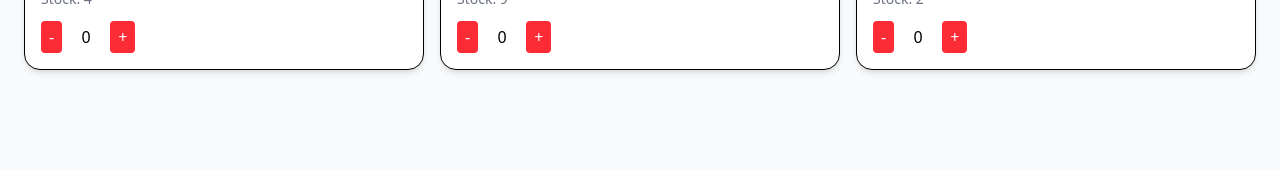
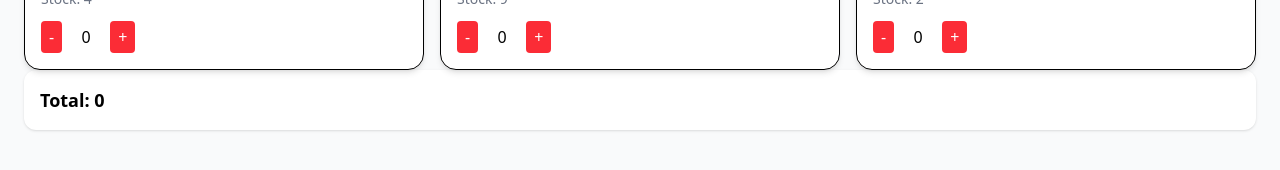
Before and after one commit to tara-parham/dashboard-project, a React app: page / in a window 1280 px wide. Shown: the part 176-346 px from the top of the page. Built offline with nearby package versions, Linux system fonts and the light colour scheme; the HTML template or start-up script is replaced by a standard one.

Commit message:
products info is in an App + created total summary

```diff
--- a/src/App.jsx
+++ b/src/App.jsx
@@ -1,12 +1,31 @@
+import { useState } from "react";
 import "./App.css";
 import ProductList from "./components/ProductList";
+import TotalSummary from "./components/TotalSummary";
 import { products } from "./data/products";
 
 function App() {
+  //state
+  const [productsWithCount, setProductsWithCount] = useState(
+    products.map((item) => ({ ...item, count: 0 }))
+  );
+  //function
+  function handleCountChange(id, newCount) {
+    setProductsWithCount(
+      productsWithCount.map((item) =>
+        item.id === id ? { ...item, count: newCount } : item
+      )
+    );
+  }
+  //return
   return (
     <section className="p-6 bg-gray-50 min-h-screen">
       <h1 className="text-2xl font-bold mb-4">🛍️ Product Dashboard</h1>
-      <ProductList products={products} />
+      <ProductList
+        products={productsWithCount}
+        onCountChange={handleCountChange}
+      />
+      <TotalSummary products={productsWithCount} />
     </section>
   );
 }
--- a/src/components/ProductCard.jsx
+++ b/src/components/ProductCard.jsx
@@ -1,14 +1,19 @@
-import { useState } from "react";
+export default function ProductCard({
+  id,
+  name,
+  price,
+  stock,
+  count,
+  onCountChange,
+}) {
+  //state
 
-export default function ProductCard({ name, price, stock }) {
-  //state
-  const [count, setCount] = useState(0);
   //function
   function handleAdd() {
-    if (stock > count) setCount(count + 1);
+    if (stock > count) onCountChange(id, count + 1);
   }
   function handleRemove() {
-    if (count > 0) setCount(count - 1);
+    if (count > 0) onCountChange(id, count - 1);
   }
   //return
   return (
--- a/src/components/ProductList.jsx
+++ b/src/components/ProductList.jsx
@@ -1,14 +1,9 @@
 import ProductCard from "./ProductCard";
-export default function ProductList({ products }) {
+export default function ProductList({ products, onCountChange }) {
   return (
     <section className="grid grid-cols-1 sm:grid-cols-2 md:grid-cols-3 gap-4">
       {products.map((item) => (
-        <ProductCard
-          key={item.id}
-          name={item.name}
-          price={item.price}
-          stock={item.stock}
-        />
+        <ProductCard key={item.id} {...item} onCountChange={onCountChange} />
       ))}
     </section>
   );
--- /dev/null
+++ b/src/components/TotalSummary.jsx
@@ -0,0 +1,11 @@
+export default function TotalSummary({ products }) {
+  const total = products.reduce(
+    (sum, item) => sum + item.count * item.price,
+    0
+  );
+  return (
+    <section className="p-4 bg-white rounded-xl shadow text-left">
+      <p className="text-lg font-semibold">Total: {total}</p>
+    </section>
+  );
+}
```
